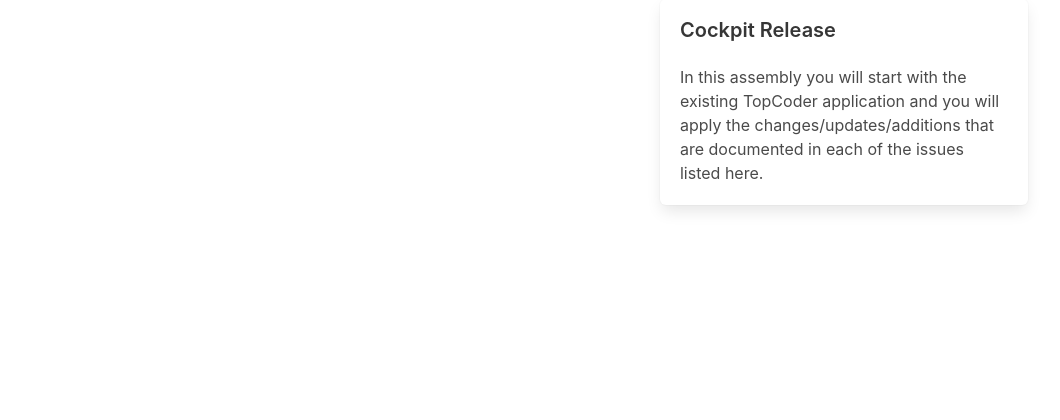
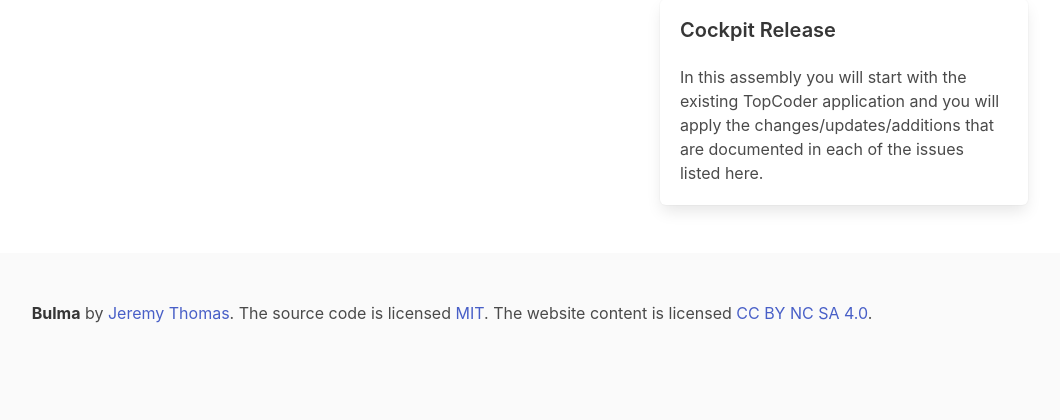
Before and after one commit to July-shisan/Django_crowdsourcing, a Django app: template templates/details.html in a window 1280 px wide. Shown: the part 335-755 px from the top of the page, without its empty margins (188-1248 px from the left). Run offline with Django 3.2, Linux system fonts and the light colour scheme; the template is opened without the code that fills it, so the values that code supplies are empty; parts of the project's set-up code (start-up, migrations or seed data) failed here and were passed over; some libraries are stand-ins or nearby versions.

Commit message:
添加注释

```diff
--- a/ML_Models/developerRec.py
+++ b/ML_Models/developerRec.py
@@ -156,7 +156,6 @@
     data.append(challenge.requirment)
     data.append(10)
     tec = str(challenge.technology).replace(' ', ',')
-    print(tec)
     data.append(tec)
     data.append(tec)
     data.append(challenge.award)
--- a/templates/details.html
+++ b/templates/details.html
@@ -45,4 +45,13 @@
             </div>
         </div>
     </div>
+    <footer class="footer">
+        <div class="content has-text-centered">
+            <p>
+                <strong>Bulma</strong> by <a href="https://jgthms.com">Jeremy Thomas</a>. The source code is licensed
+                <a href="http://opensource.org/licenses/mit-license.php">MIT</a>. The website content
+                is licensed <a href="http://creativecommons.org/licenses/by-nc-sa/4.0/">CC BY NC SA 4.0</a>.
+            </p>
+        </div>
+    </footer>
 {% endblock %}
```
